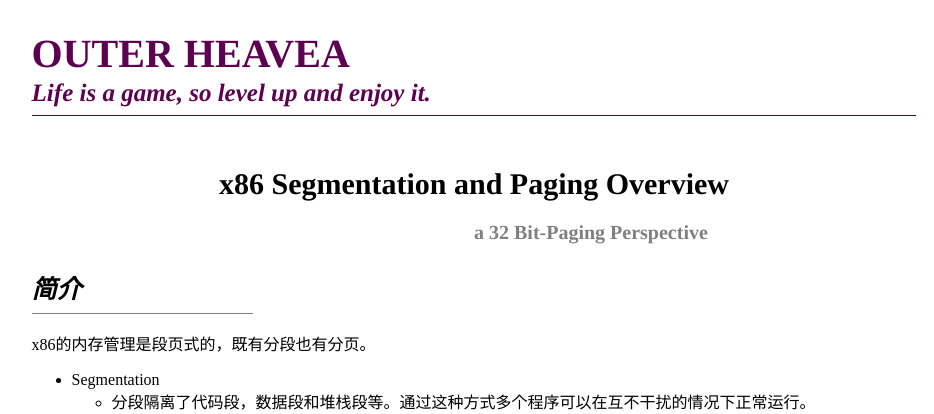
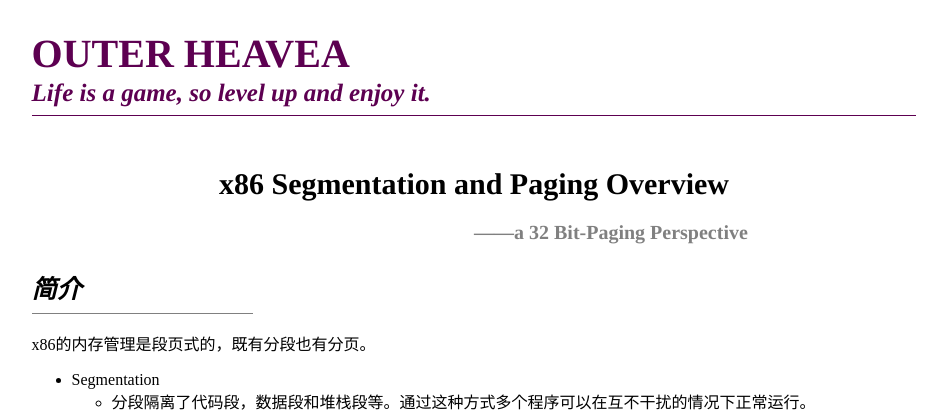
Before and after one commit to ljlself/ljlself.github.io, a Jekyll site: the page built from _posts/2016-3-8-x86-Segmentation-and-Paging-Overview.md, in a window 1280 px wide and 900 px high. Shown: the top 414 px of the window, without its empty margins (166-1100 px from the left). Built offline with Jekyll 4.4.1, drawn with Linux system fonts in a browser that asks for light colours; some web fonts are replaced.

```diff
--- a/_posts/2016-3-8-x86-Segmentation-and-Paging-Overview.md
+++ b/_posts/2016-3-8-x86-Segmentation-and-Paging-Overview.md
@@ -5,7 +5,7 @@ title: x86 Segmentation and Paging Overview
 
 # x86 Segmentation and Paging Overview
 
-## a 32 Bit-Paging Perspective
+## ------a 32 Bit-Paging Perspective
 
 ### 简介
 ---
```
